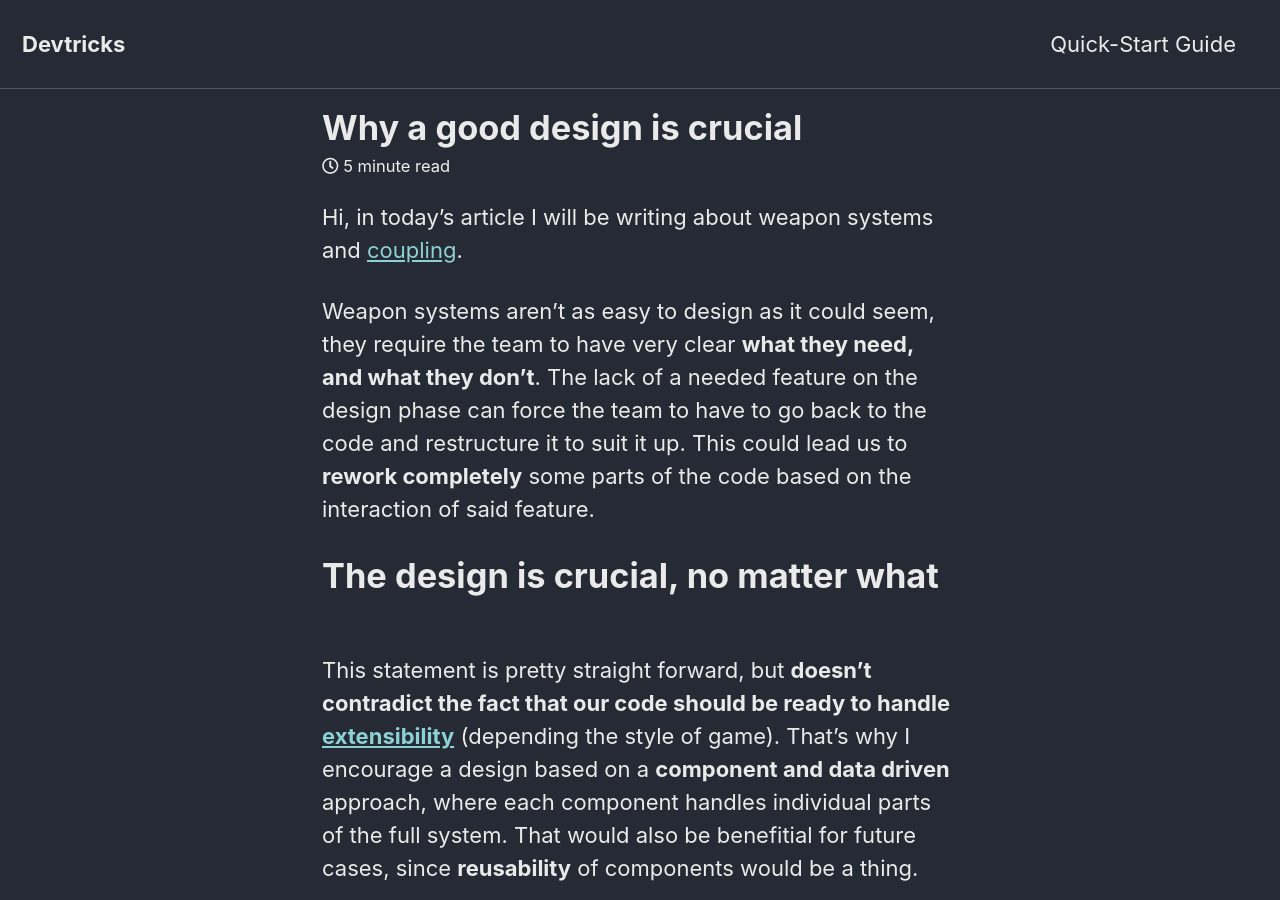
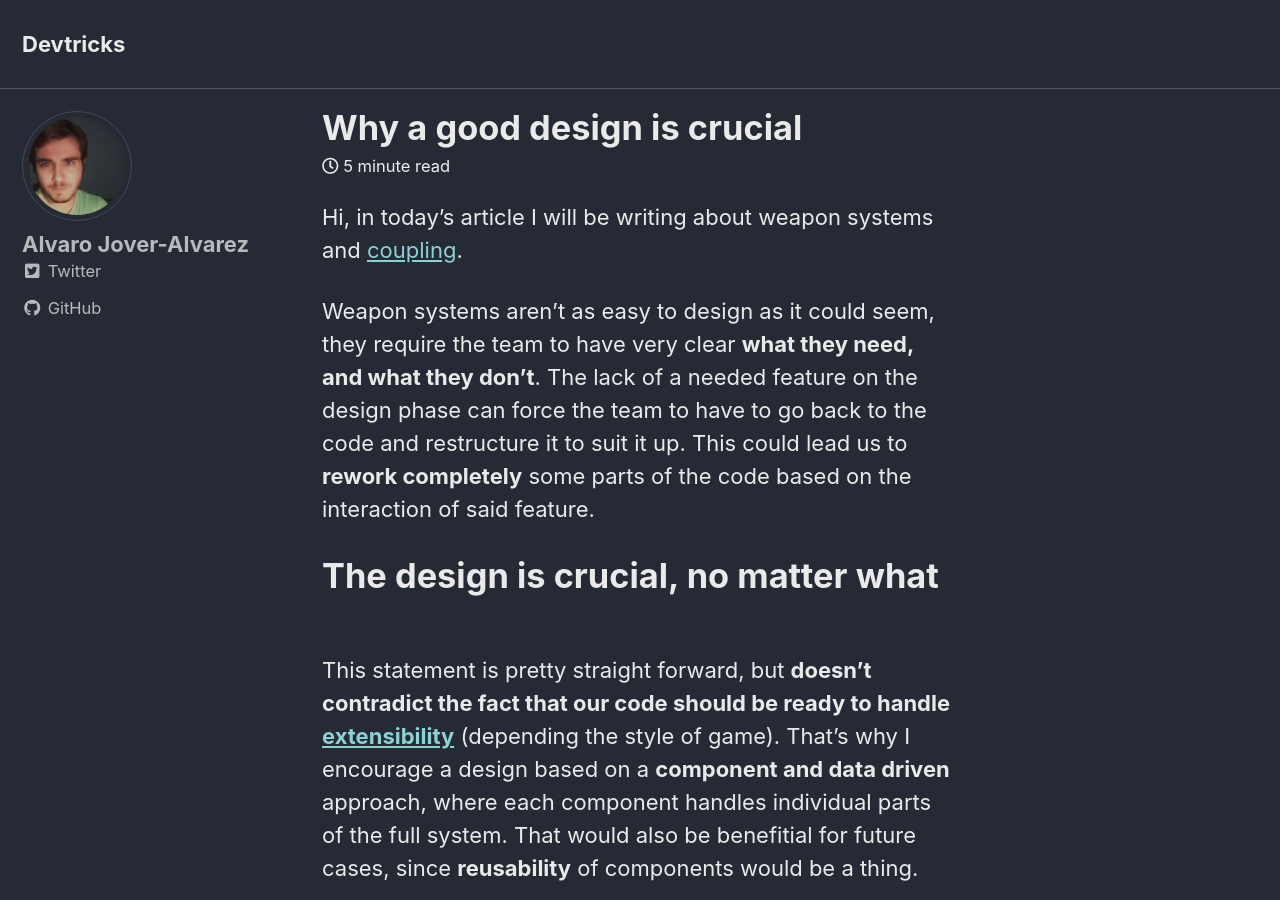
Before and after one commit to vorixo/devtricks, a Jekyll site: the page built from _posts/2018-01-30-weapons-and-coupling.md, in a window 1280 px wide and 900 px high. Built offline with Jekyll 4.4.1, drawn with Linux system fonts in a browser that asks for light colours; cached includes are drawn as plain includes.

Commit message:
[UPD] Upgrading Minimal Mistakes template

```diff
--- a/_config.yml
+++ b/_config.yml
@@ -101,7 +101,7 @@ analytics:
 
 # Site Author
 author:
-  name             : "Alvaro Jover"
+  name             : "Alvaro Jover-Alvarez"
   avatar           : assets/images/Meta.png
   bio              : # "I am an **amazing** person."
   location         : # "Somewhere"
--- /dev/null
+++ b/_data/authors.yml
@@ -0,0 +1,5 @@
+Meta:
+  name: Alvaro Jover-Alvarez
+  avatar: assets/images/Meta.png
+  twitter: vorixo
+  github: vorixo
--- a/_data/navigation.yml
+++ b/_data/navigation.yml
@@ -1,7 +1,7 @@
 # main links
 main:
-  - title: "Quick-Start Guide"
-    url: https://mmistakes.github.io/minimal-mistakes/docs/quick-start-guide/
+  # - title: "Quick-Start Guide"
+  #  url: https://mmistakes.github.io/minimal-mistakes/docs/quick-start-guide/
   # - title: "About"
   #   url: https://mmistakes.github.io/minimal-mistakes/about/
   # - title: "Sample Posts"
```
